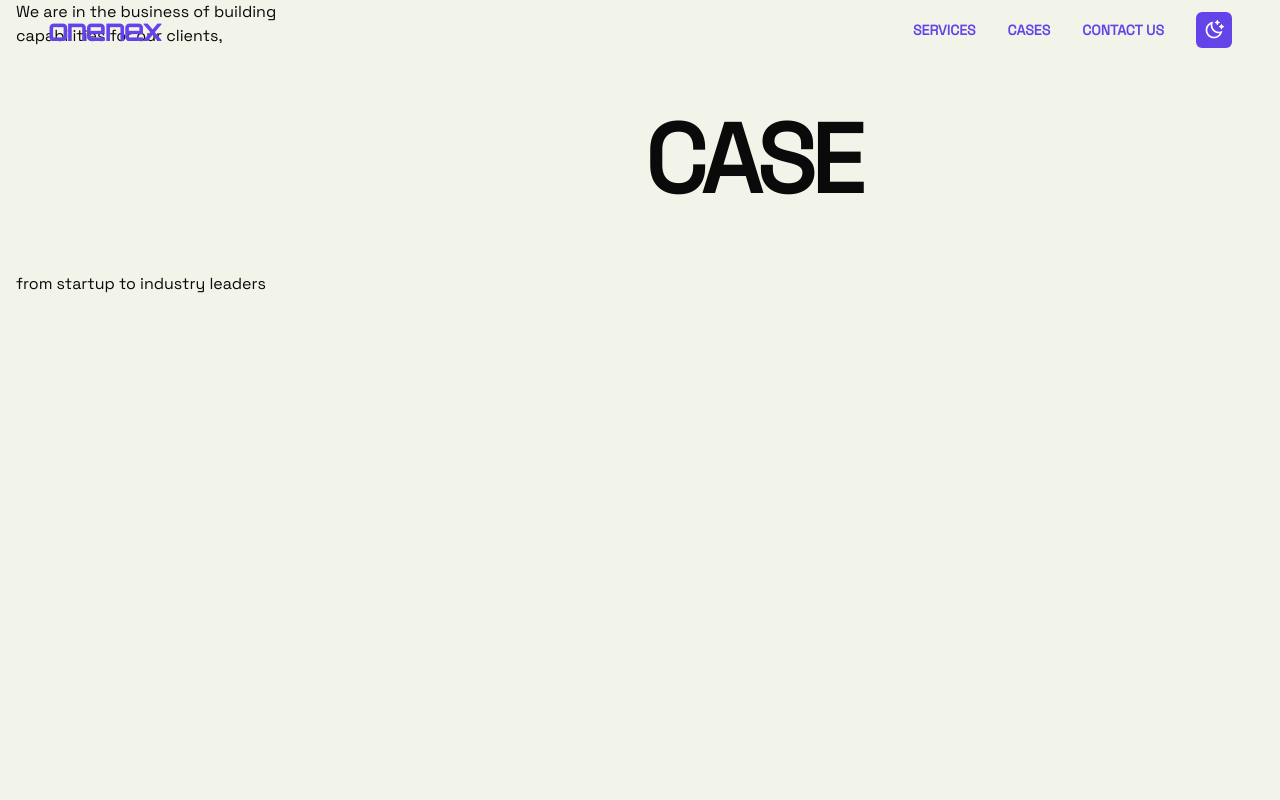
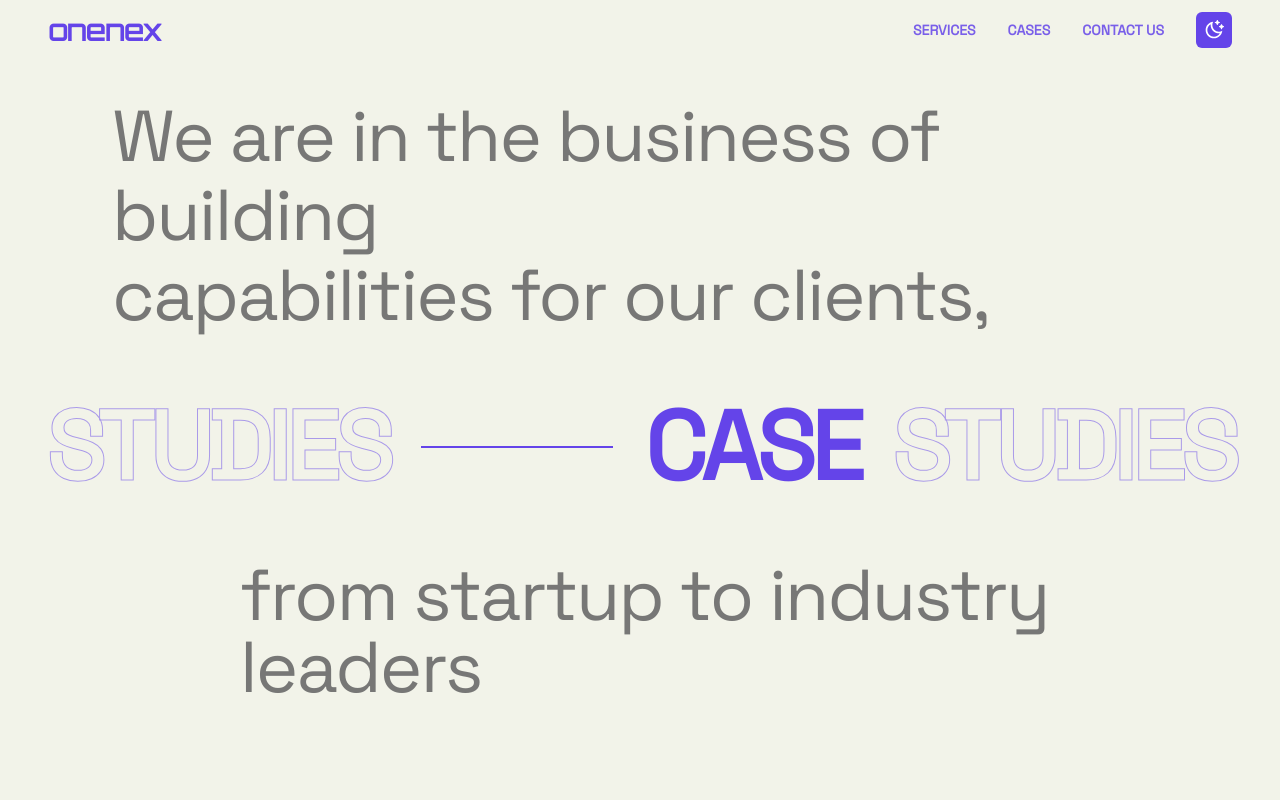
Before and after one commit to kaungmyatkyawtiti/nuranext-assignment, a Next.js app: page / in a window 1280 px wide. Shown: the top 800 px of the page. Built offline with nearby package versions, Linux system fonts and the light colour scheme.

Commit message:
style: changing some css

```diff
--- a/app/contact/page.tsx
+++ b/app/contact/page.tsx
@@ -9,7 +9,7 @@ export default function ContactPage() {
         <div className="flex flex-col justify-between space-y-12">
           <div>
             <h1 className="text-6xl md:text-7xl font-bold leading-tight mb-8">
-              {`Let's`} <br /> <span className="text-brand-blue dark:text-brand-blue-foreground">Connect.</span>
+              {`Let's`} <br /> <span className="text-brand-primary">Connect.</span>
             </h1>
             <p className="text-2xl text-foreground/80 max-w-md leading-relaxed">
               {`We're ready if you are.Let's get to it`}
--- a/app/globals.css
+++ b/app/globals.css
@@ -25,8 +25,11 @@
   --color-input: var(--input);
   --color-ring: var(--ring);
 
-  --color-brand-blue: var(--brand-blue);
-  --color-brand-blue-foreground: var(--brand-blue-foreground);
+  --color-brand: var(--brand);
+  --color-brand-primary: var(--brand-primary);
+  --color-brand-accent: var(--brand-accent);
+  --color-brand-foreground: var(--brand-foreground);
+
   --color-primary-blue: var(--primary-blue);
   --color-secondary-blue: var(--secondary-blue);
   --color-footer-background: var(--footer-background);
@@ -53,8 +56,11 @@
   --input: oklch(0.922 0 0);
   --ring: oklch(0.708 0 0);
 
-  --brand-blue: oklch(0.5273 0.2333 283.88);
-  --brand-blue-foreground: oklch(1 0 0);
+  --brand: oklch(0.5273 0.2333 283.88);
+  --brand-accent: oklch(1 0 0);
+  --brand-primary: oklch(0.5273 0.2333 283.88);
+  --brand-foreground: oklch(0.5689 0.0015 106.45);
+
   --primary-blue: oklch(0.514 0.195 274.51);
   --secondary-blue: oklch(0.552 0.1279 274.16);
   --footer-background: oklch(1 0 0);
@@ -81,8 +87,11 @@
   --input: oklch(1 0 0 / 15%);
   --ring: oklch(0.556 0 0);
 
-  --brand-blue: oklch(1 0 0);
-  --brand-blue-foreground: oklch(0.5273 0.2333 283.88);
+  --brand: oklch(1 0 0);
+  --brand-accent: oklch(0.5273 0.2333 283.88);
+  --brand-primary: oklch(0.8324 0.1451 212.29);
+  --brand-foreground: oklch(0.75 0.0015 106.45);
+
   --primary-blue: oklch(0.514 0.195 274.51);
   --secondary-blue: oklch(0.552 0.1279 274.16);
   --footer-background: oklch(0.5273 0.2333 283.88);
@@ -132,8 +141,8 @@
   @apply flex items-center justify-between;
 }
 
-@utility theme-switch-btn {
-  @apply bg-brand-blue dark:bg-[#f0d497] hover:opacity-85 text-white dark:text-black p-2 rounded-md;
+@utility theme-switch {
+  @apply bg-brand-primary hover:opacity-85 text-white dark:text-black p-2 rounded-md;
 }
 
 @utility hover-effect {
@@ -149,13 +158,16 @@
 }
 
 @utility primary-btn {
-  @apply px-4 py-2 rounded-sm text-sm font-semibold flex-center gap-2 border text-brand-blue hover:bg-brand-blue hover:text-brand-blue-foreground hover-effect;
+  @apply px-4 py-2 rounded-sm text-sm font-semibold flex-center gap-2 border text-brand hover:bg-brand hover:text-brand-accent hover-effect;
 }
 
 @utility social-link {
-  @apply w-9 h-9 rounded-full bg-brand-blue flex items-center justify-center text-brand-blue-foreground hover:opacity-80;
+  @apply w-9 h-9 rounded-full bg-brand flex items-center justify-center text-brand-accent hover:opacity-80;
 }
 
+@utility contact-group {
+  @apply w-full flex flex-col;
+}
 
 @utility contact-input {
   @apply bg-transparent border-b border-border/60 py-3 text-foreground placeholder:text-foreground/80;
@@ -176,3 +188,43 @@
 @utility contact-error {
   @apply text-destructive ml-0.5 mt-1.5 text-sm;
 }
+
+
+@layer components {
+  header {
+    @apply fixed top-0 left-0 w-full z-50 px-6 md:px-12 py-3 flex justify-between items-center;
+  }
+
+  #hero {
+    @apply relative min-h-screen w-full flex flex-col justify-center items-start px-6 md:px-16 lg:px-24 overflow-hidden select-none;
+
+    .hero-inner {
+      @apply relative z-10 w-full max-w-7xl;
+    }
+
+    .hero-title {
+      @apply text-3xl md:text-6xl lg:text-7xl font-medium tracking-tight text-brand-foreground leading-tight md:leading-[1.1];
+    }
+
+    .hero-subtitle {
+      @apply text-3xl md:text-6xl lg:text-7xl font-medium tracking-tight text-brand-foreground ml-8 md:ml-32;
+    }
+
+    .hero-stroke-text {
+      -webkit-text-stroke: 1px var(--brand-primary);
+      opacity: 0.5;
+    }
+  }
+
+  footer {
+    @apply bg-footer-background px-6 py-12 md:px-16 lg:px-24 border-t;
+
+    .footer-desc {
+      @apply flex flex-col md:flex-row justify-between items-start mb-16 gap-8;
+    }
+
+    .footer-copyright {
+      @apply flex flex-col md:flex-row justify-between items-center pt-6 border-t gap-4;
+    }
+  }
+}
--- a/components/ContactForm.tsx
+++ b/components/ContactForm.tsx
@@ -74,9 +74,9 @@ export default function ContactForm() {
     <form
       id="contact-form"
       onSubmit={handleSubmit(onSubmit)}
-      className="space-y-8"
+      className="space-y-7"
     >
-      <div className="flex flex-col gap-2 w-full">
+      <div className="contact-group">
         <input
           {...register("name")}
           placeholder="Name"
@@ -90,7 +90,7 @@ export default function ContactForm() {
         </p>
       </div>
 
-      <div className="flex flex-col gap-2 w-full">
+      <div className="contact-group">
         <input
           {...register("bussiness")}
           placeholder="Bussiness (OPTIONAL)"
@@ -104,7 +104,7 @@ export default function ContactForm() {
         </p>
       </div>
 
-      <div className="flex flex-col gap-2 w-full">
+      <div className="contact-group">
         <input
           {...register("phone")}
           placeholder="Phone"
@@ -118,7 +118,7 @@ export default function ContactForm() {
         </p>
       </div>
 
-      <div className="flex flex-col gap-2 w-full">
+      <div className="contact-group">
         <input
           type="email"
           {...register("email")}
@@ -133,7 +133,7 @@ export default function ContactForm() {
         </p>
       </div>
 
-      <div className="flex flex-col gap-2">
+      <div className="contact-group">
         <textarea
           {...register("about")}
           placeholder="Tell us about your project..."
--- a/components/Footer.tsx
+++ b/components/Footer.tsx
@@ -12,9 +12,9 @@ const Footer = () => {
   const currentYear = new Date().getFullYear();
 
   return (
-    <footer className="bg-footer-background px-6 py-12 md:px-16 lg:px-24 border-t">
+    <footer>
       {/* Top Description */}
-      <div className="flex flex-col md:flex-row justify-between items-start mb-16 gap-8">
+      <div className="footer-desc">
         <h2 className="title">
           We are your partner for <br /> innovation & growth
         </h2>
@@ -55,7 +55,7 @@ const Footer = () => {
       </div>
 
       {/* Branding and Copyright */}
-      <div className="flex flex-col md:flex-row justify-between items-center pt-6 border-t gap-4">
+      <div className="footer-copyright">
         <Logo />
         <div className="text-xs uppercase text-secondary-blue dark:text-white/85 font-semibold">
           ONENEX © COPYRIGHT {currentYear}. ALL RIGHT RESERVED.
--- a/components/Header.tsx
+++ b/components/Header.tsx
@@ -3,9 +3,7 @@ import Navbar from './Navbar';
 
 const Header = () => {
   return (
-    <header
-      className="fixed top-0 left-0 w-full z-50 px-6 md:px-12 py-3 flex justify-between items-center"
-    >
+    <header>
       {/* Logo */}
       <Logo />
 
--- a/components/Logo.tsx
+++ b/components/Logo.tsx
@@ -9,7 +9,7 @@ export default function Logo({
 }: LogoProps) {
   return (
     <div className={cn(
-      "text-3xl tracking-tighter text-brand-blue font-orbitron",
+      "text-3xl tracking-tighter text-brand font-orbitron",
       className
     )}>
       onenex
--- a/components/ModeToggle.tsx
+++ b/components/ModeToggle.tsx
@@ -28,7 +28,7 @@ export default function ModeToggle() {
     <button
       onClick={handleSwitch}
       type="button"
-      className="theme-switch-btn"
+      className="theme-switch"
     >
       <RiMoonClearLine
         size={20}
--- a/components/Navbar.tsx
+++ b/components/Navbar.tsx
@@ -31,10 +31,10 @@ export default function Navbar() {
             <li key={link.label} className="relative">
               <Link
                 href={link.href}
-                className="text-brand-blue text-sm font-semibold uppercase group"
+                className="text-brand/85 hover:text-brand text-sm font-semibold uppercase group"
               >
                 {link.label}
-                <span className="absolute left-0 -bottom-1 h-0.5 w-0 bg-brand-blue group-hover:w-full hover-effect" />
+                <span className="absolute left-0 -bottom-1 h-0.5 w-0 bg-brand group-hover:w-full hover-effect" />
               </Link>
             </li>
           ))}
@@ -61,9 +61,7 @@ export default function Navbar() {
         </button>
 
         {isOpen && (
-          <div
-            className="absolute md:hidden right-0 top-12 z-50 w-50 border bg-stone-100 dark:bg-stone-700 shadow-md rounded-md"
-          >
+          <div className="absolute md:hidden right-0 top-12 z-50 w-50 border bg-stone-100 dark:bg-stone-700 shadow-md rounded-md">
             <ul className="py-1 font-medium">
               {NAV_LINKS.map(link => (
                 <Link
@@ -71,7 +69,7 @@ export default function Navbar() {
                   href={link.href}
                   onClick={handleClose}
                 >
-                  <li className="block px-4 py-2 hover:bg-input hover:underline text-brand-blue font-[550]">
+                  <li className="block px-4 py-2 hover:bg-input hover:underline text-brand/85 hover:text-brand font-semibold">
                     {link.label}
                   </li>
                 </Link>
--- a/components/ThemedSwitchBtn.tsx
+++ b/components/ThemedSwitchBtn.tsx
@@ -3,7 +3,7 @@ import { RiMoonClearLine, RiSunLine } from "@remixicon/react";
 function ThemeSwitchBtn() {
   return (
     <button
-      className="theme-switch-btn"
+      className="theme-switch"
     >
       {/* when theme is dark, hide this */}
       <RiMoonClearLine
```
